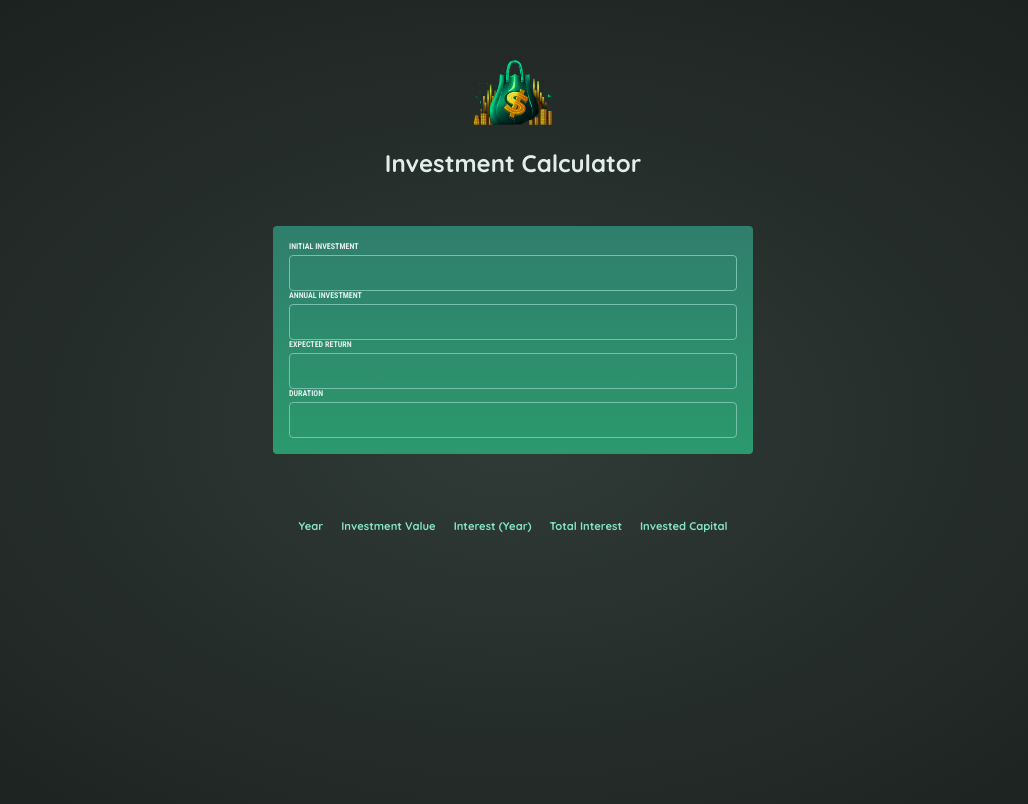
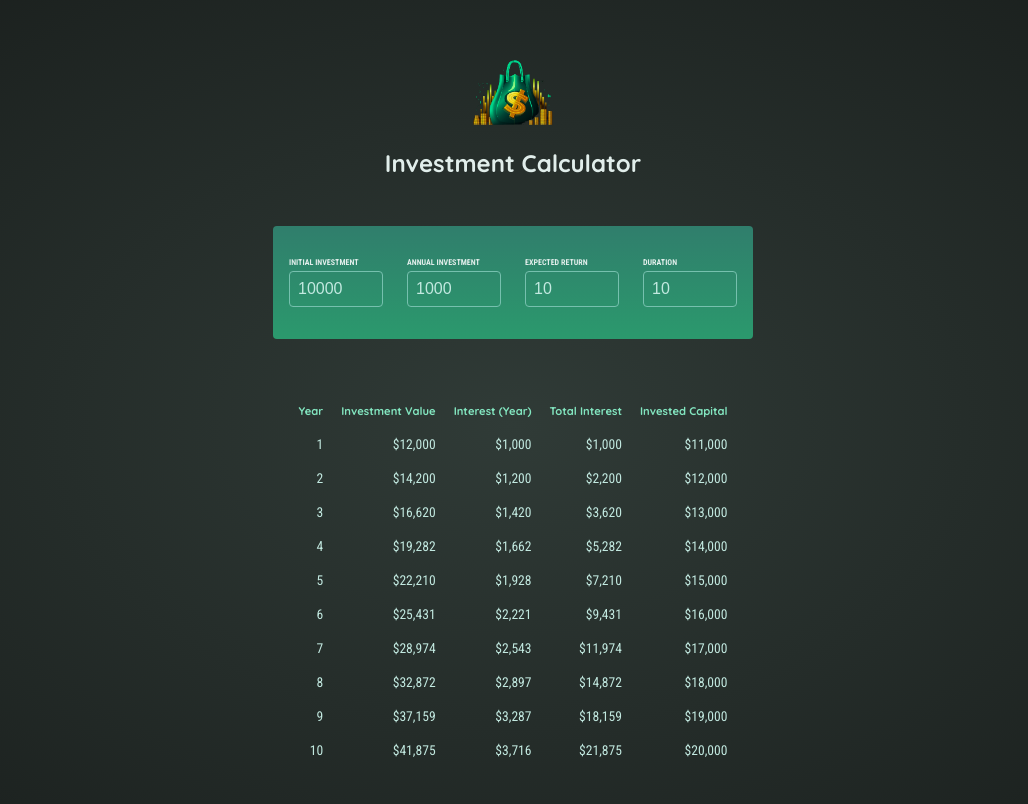
Before and after one commit to rebs-code/react-investment-calculator, a React (Vite) app: page / in a window 1280 px wide. Shown: the top 804 px of the page, without its empty margins (127-1155 px from the left). Built offline with nearby package versions, Linux system fonts and the light colour scheme.

Commit message:
refactor: all code for readability

```diff
--- a/src/App.jsx
+++ b/src/App.jsx
@@ -4,26 +4,33 @@ import UserInput from "./components/UserInput";
 import Results from "./components/Results";
 
 function App() {
-  const [initialInvestment, setInitialInvestment] = useState(0);
-  const [annualInvestment, setAnnualInvestment] = useState(0);
-  const [returns, setReturns] = useState(0);
-  const [duration, setDuration] = useState(0);
+  const [userInput, setUserInput] = useState({
+    initialInvestment: 10000,
+    annualInvestment: 1000,
+    expectedReturn: 10,
+    duration: 10,
+  });
+
+  function handleChange(inputIdentifier, newValue) {
+    setUserInput((prevUserInput) => {
+      return {
+        ...prevUserInput,
+        [inputIdentifier]: +newValue,
+      };
+    });
+  }
+
+  const inputIsValid = userInput.duration >= 1;
+
   return (
     <>
       <Header />
       <main>
-        <UserInput
-          setInitialInvestment={setInitialInvestment}
-          setAnnualInvestment={setAnnualInvestment}
-          setReturns={setReturns}
-          setDuration={setDuration}
-        />
-        <Results
-          initialInvestment={initialInvestment}
-          annualInvestment={annualInvestment}
-          returns={returns}
-          duration={duration}
-        />
+        <UserInput onChange={handleChange} userInput={userInput} />
+        {!inputIsValid && (
+          <p className="center">Please enter a duration greater than zero</p>
+        )}
+        {inputIsValid && <Results input={userInput} />}
       </main>
     </>
   );
--- a/src/components/Results.jsx
+++ b/src/components/Results.jsx
@@ -1,32 +1,13 @@
-export default function Results({
-  initialInvestment,
-  annualInvestment,
-  returns,
-  duration,
-}) {
-  let data = {
-    initialInvestment: initialInvestment,
-    annualInvestment: annualInvestment,
-    expectedReturn: returns,
-    duration: duration,
-  };
+import { calculateInvestmentResults, formatter } from "../util/investment.js";
 
-  let lineResults = [];
-
-  if (duration > 0) {
-    lineResults = Array.from({ length: duration }, (_, i) => (
-      <tr key={i}>
-        <td>{i + 1}</td>
-        <td>$2100.00</td>
-        <td>$1000.00</td>
-        <td>$210.00</td>
-        <td>$3310.00</td>
-      </tr>
-    ));
-  }
+export default function Results({ input }) {
+  const resultsData = calculateInvestmentResults(input);
+  const initialInvestment =
+    resultsData[0].valueEndOfYear -
+    resultsData[0].interest -
+    resultsData[0].annualInvestment;
 
   return (
-    <div>
     <table id="result">
       <thead>
         <tr>
@@ -37,8 +18,24 @@ export default function Results({
           <th>Invested Capital</th>
         </tr>
       </thead>
-        <tbody>{lineResults}</tbody>
+      <tbody>
+        {resultsData.map((yearData) => {
+          const totalInterest =
+            yearData.valueEndOfYear -
+            yearData.annualInvestment * yearData.year -
+            initialInvestment;
+          const totalAmountInvested = yearData.valueEndOfYear - totalInterest;
+          return (
+            <tr key={yearData.year}>
+              <td>{yearData.year}</td>
+              <td>{formatter.format(yearData.valueEndOfYear)}</td>
+              <td>{formatter.format(yearData.interest)}</td>
+              <td>{formatter.format(totalInterest)}</td>
+              <td>{formatter.format(totalAmountInvested)}</td>
+            </tr>
+          );
+        })}
+      </tbody>
     </table>
-    </div>
   );
 }
--- a/src/components/UserInput.jsx
+++ b/src/components/UserInput.jsx
@@ -1,50 +1,48 @@
-import React from "react";
-
-export default function UserInput({
-  setInitialInvestment,
-  setAnnualInvestment,
-  setReturns,
-  setDuration,
-}) {
-  // Event handlers
-  const handleDurationChange = (event) => {
-    setDuration(event.target.value);
-  };
-
-  const handleInitialInvestmentChange = (event) => {
-    setInitialInvestment(event.target.value);
-  };
-
-  const handleAnnualInvestmentChange = (event) => {
-    setAnnualInvestment(event.target.value);
-  };
-
-  const handleReturnsChange = (event) => {
-    setReturns(event.target.value);
-  };
-
-  //how can  i pass these values to the results component?
-
+export default function UserInput({ onChange, userInput }) {
   return (
-    <div id="user-input">
-      <form>
+    <section id="user-input">
+      <div className="input-group">
+        <p>
           <label htmlFor="initial-investment">Initial Investment</label>
           <input
             type="number"
             id="initial-investment"
-          onChange={handleInitialInvestmentChange}
+            value={userInput.initialInvestment}
+            onChange={(event) =>
+              onChange("initialInvestment", event.target.value)
+            }
           />
+        </p>
+        <p>
           <label htmlFor="annual-investment">Annual Investment</label>
           <input
             type="number"
             id="annual-investment"
-          onChange={handleAnnualInvestmentChange}
+            value={userInput.annualInvestment}
+            onChange={(event) =>
+              onChange("annualInvestment", event.target.value)
+            }
           />
+        </p>
+        <p>
           <label htmlFor="returns">Expected Return</label>
-        <input type="number" id="returns" onChange={handleReturnsChange} />
+          <input
+            type="number"
+            id="returns"
+            value={userInput.expectedReturn}
+            onChange={(event) => onChange("expectedReturn", event.target.value)}
+          />
+        </p>
+        <p>
           <label htmlFor="duration">Duration</label>
-        <input type="number" id="duration" onChange={handleDurationChange} />
-      </form>
+          <input
+            type="number"
+            id="duration"
+            value={userInput.duration}
+            onChange={(event) => onChange("duration", event.target.value)}
+          />
+        </p>
       </div>
+    </section>
   );
 }
--- a/src/util/investment.js
+++ b/src/util/investment.js
@@ -15,7 +15,8 @@ export function calculateInvestmentResults({
 
   for (let i = 0; i < duration; i++) {
     const interestEarnedInYear = investmentValue * (expectedReturn / 100);
-    investmentValue += interestEarnedInYear + annualInvestment;
+    investmentValue += interestEarnedInYear + Number(annualInvestment);
+
     annualData.push({
       year: i + 1, // year identifier
       interest: interestEarnedInYear, // the amount of interest earned in this year
```
Lines whose indentation alone changed are shown as unchanged.
